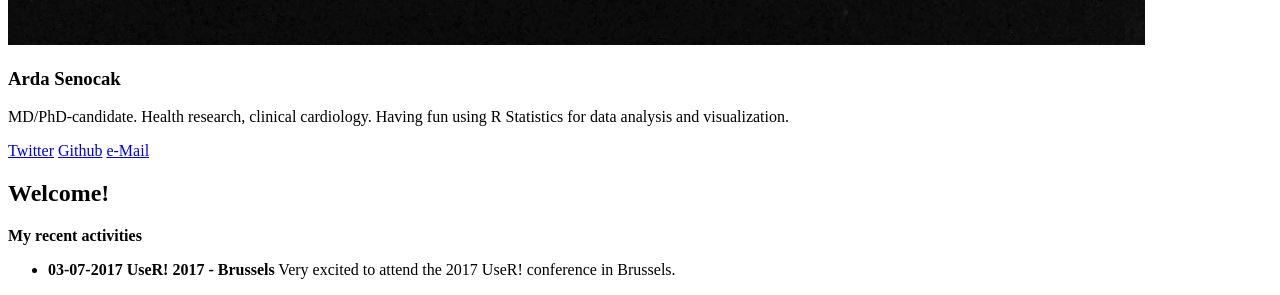
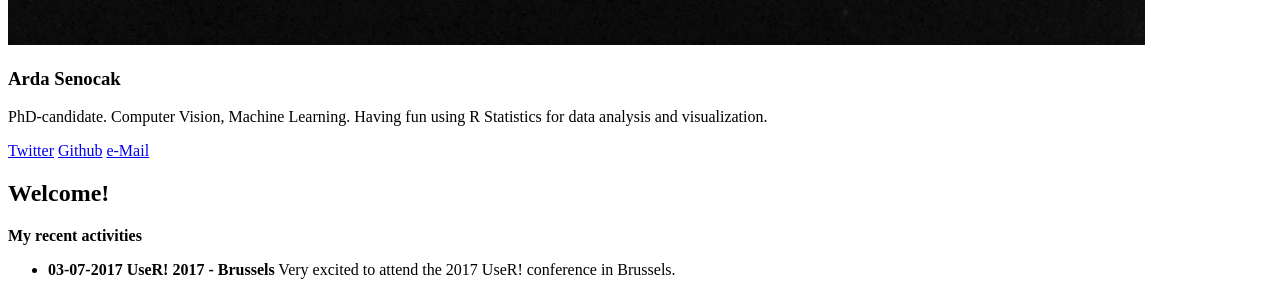
Before and after one commit to ardasnck/ardasnck.github.io, a Jekyll site: the page built from index.md, in a window 1280 px wide and 900 px high, scrolled down 1509 px. Shown: the part 202-497 px from the top of the window. Built offline with Jekyll 4.4.1, drawn with Linux system fonts in a browser that asks for light colours; nearby versions of some CDN libraries; comment, search, counter and statistics services are not loaded; some of the changed text lies outside the part shown.

Commit message:
Update _config.yml

```diff
--- a/_config.yml
+++ b/_config.yml
@@ -1,20 +1,20 @@
-title: Data Science & Health
+title: Personal Web Page
 description:      Welcome to my site.
 # Your site's domain goes here. Leave localhost server or blank when working locally.
 url:              //ardasnck.github.io
 #http://localhost:5000
-#https://www.andersschmidt.github.io
-#disqus_shortname: jponttuset
+#https://www.ardasnck.github.io
+#disqus_shortname: ardasnck
 
 # Owner/author information
 owner:
   name:           Arda Senocak
   avatar:         anders.png
-  bio:            MD/PhD-candidate. Health research, clinical cardiology. Having fun using R Statistics for data analysis and visualization.
-  email:          as@clin.au.dk
+  bio:            PhD-candidate. Computer Vision, Machine Learning. Having fun using R Statistics for data analysis and visualization.
+  email:          arda.senocak@gmail.com
 
   # Social networking links are used in author-bio sidebar. Update and remove as you like.
-  twitter: anders_schmidt
+  twitter: ardasnck
   #linkedin: jponttuset
   #google_scholar: VCBBx24AAAAJ
 #  google_plus: 113718226018314522413
```
